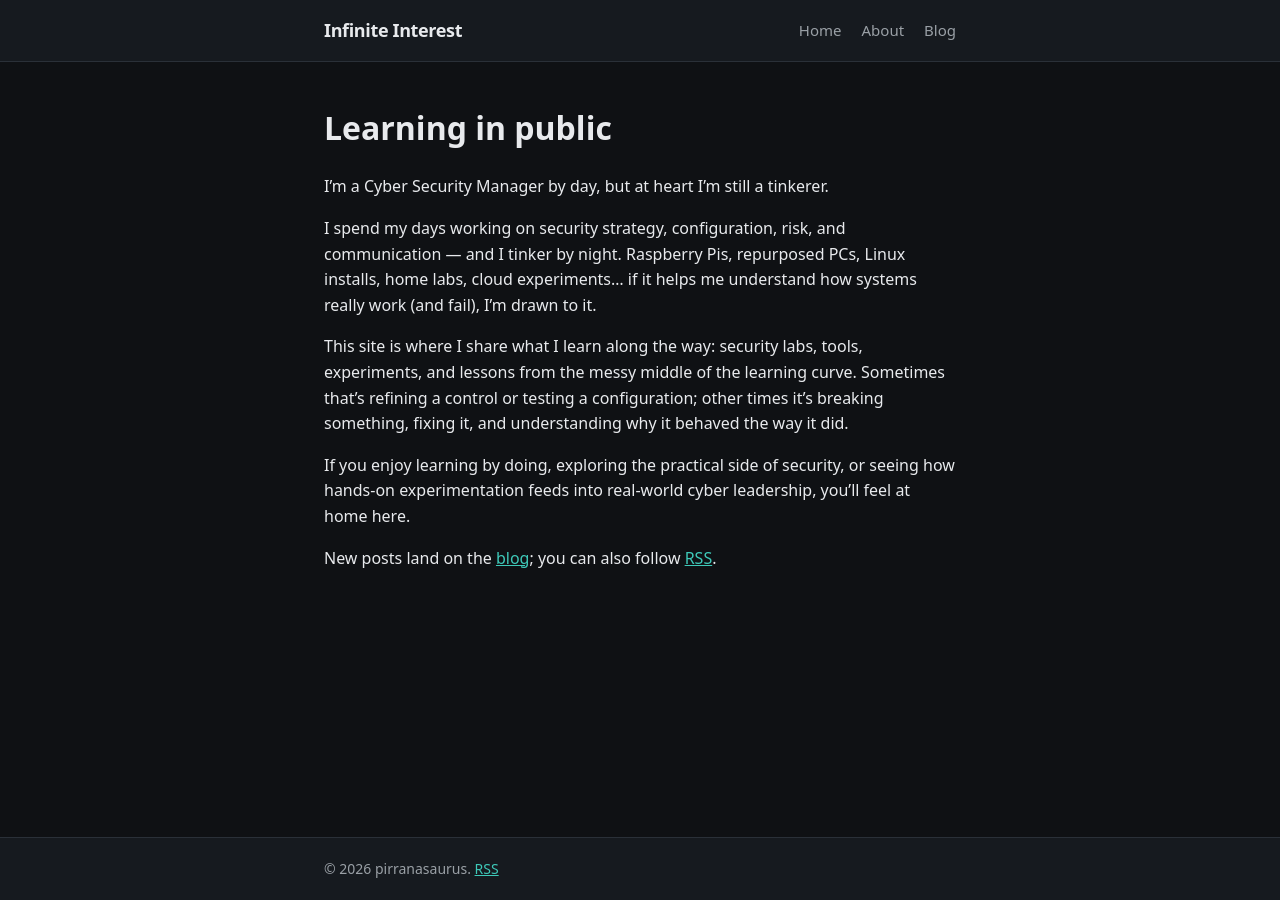
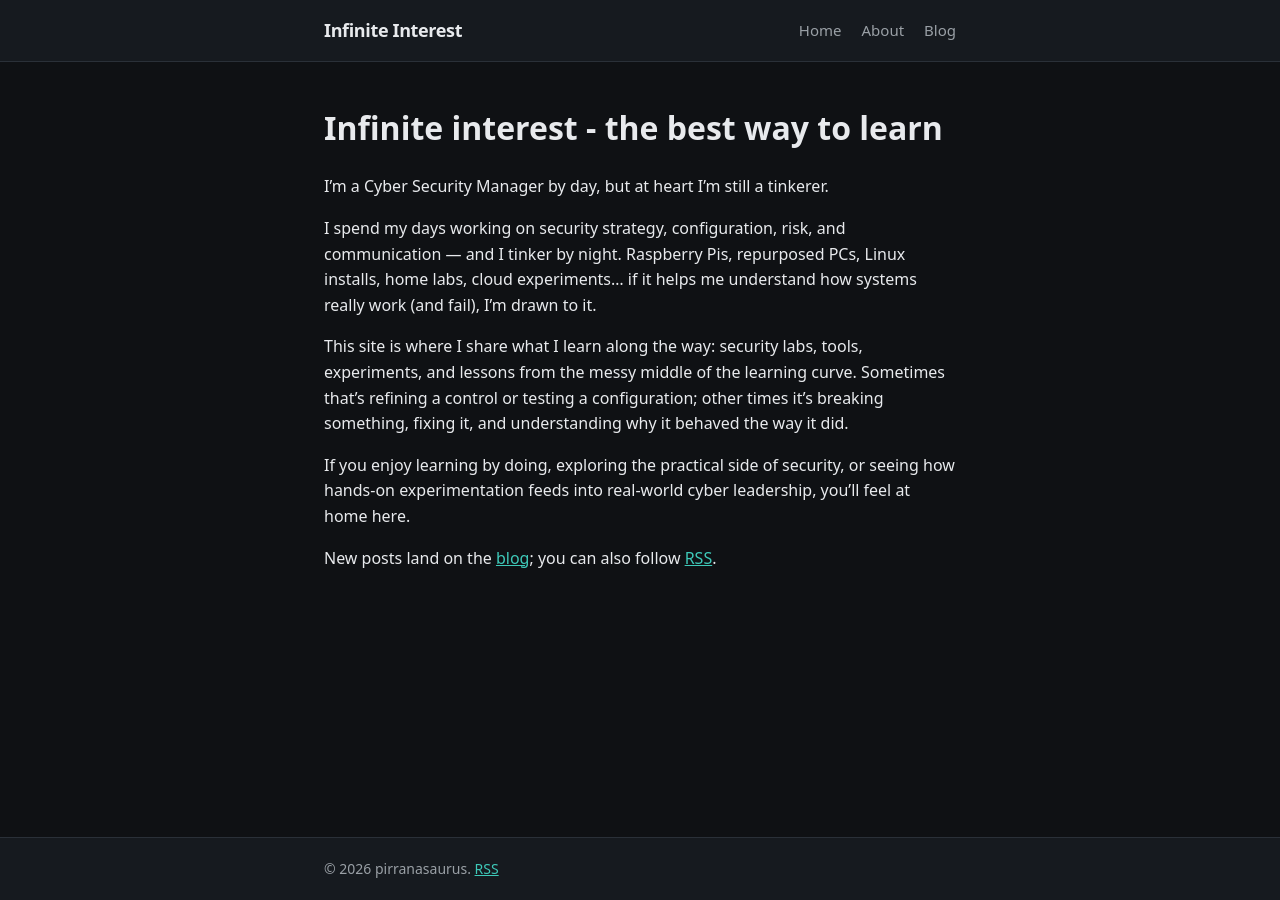
Before and after one commit to pirranasaurus/infiniteinterest, a Jekyll site: the page built from index.md, in a window 1280 px wide. Built offline with Jekyll 4.4.1, drawn with Linux system fonts in a browser that asks for light colours; our own code applies the rules of GitHub Pages for plain Markdown files.

Commit message:
updated title on the main page

```diff
--- a/index.md
+++ b/index.md
@@ -3,7 +3,7 @@ layout: default
 description: Cyber Security Manager sharing labs, tools, and lessons from hands-on security and home-lab tinkering.
 ---
 
-# Learning in public
+# Infinite interest - the best way to learn
 
 I’m a Cyber Security Manager by day, but at heart I’m still a tinkerer.
 
```
